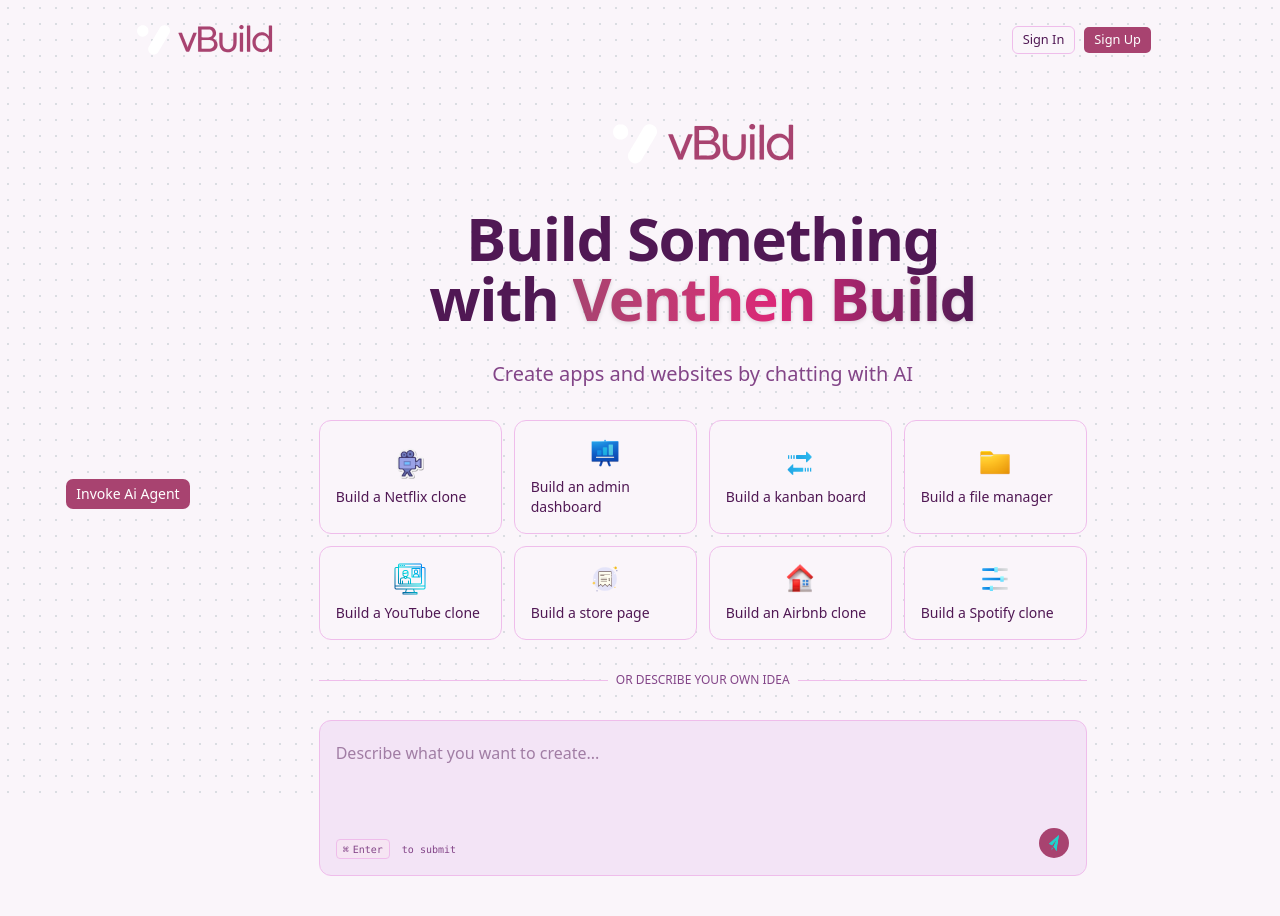
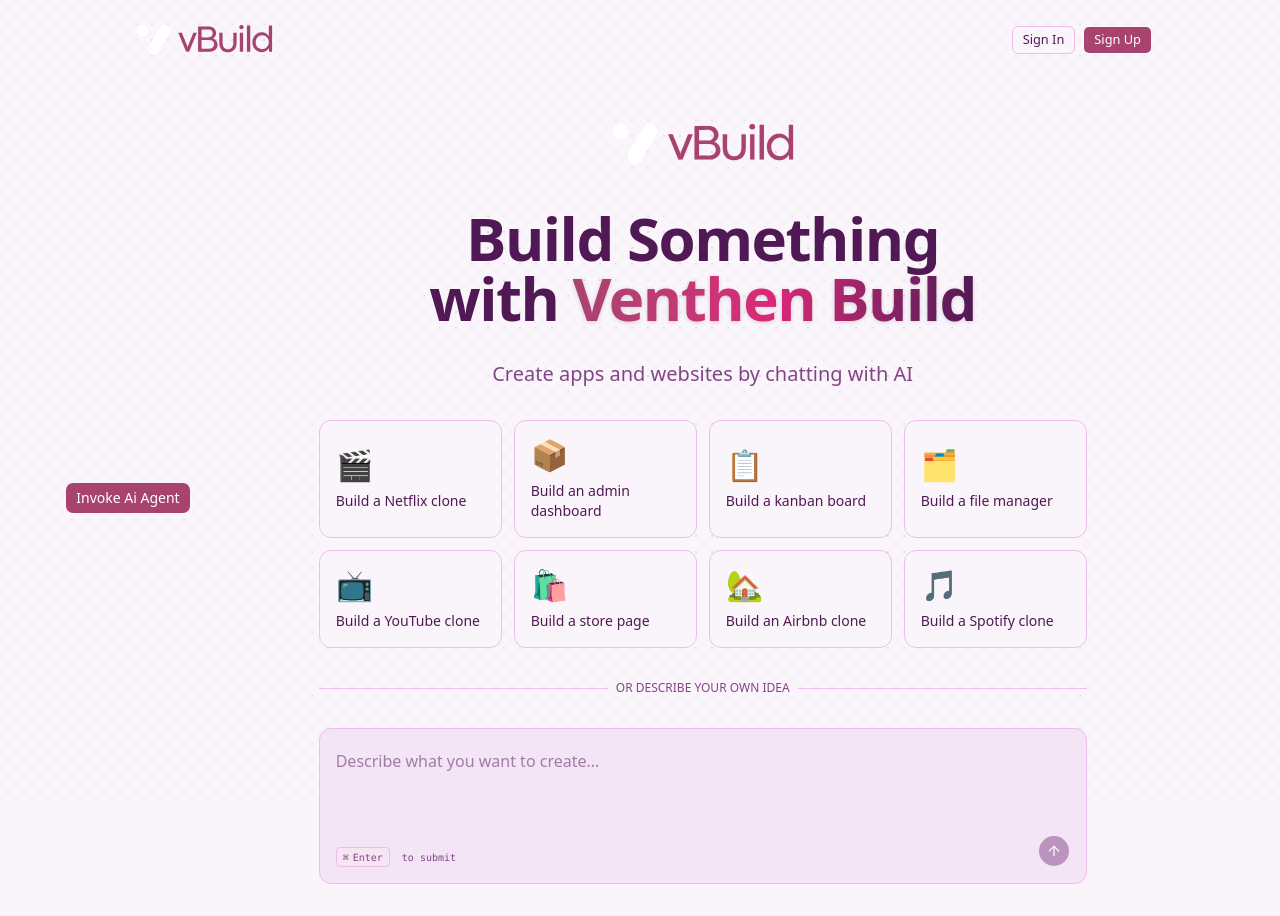
Before and after one commit to kishanghosh090/v0, a Next.js app: page / in a window 1280 px wide. Built offline with nearby package versions, Linux system fonts and the light colour scheme; no server answers.

Commit message:
add project form

```diff
--- a/src/modules/home/components/project-form.tsx
+++ b/src/modules/home/components/project-form.tsx
@@ -1,9 +1,8 @@
 "use client";
-import { Form, useForm } from "react-hook-form";
+import { useForm } from "react-hook-form";
 import { zodResolver } from "@hookform/resolvers/zod";
-
 import TextAreaAutosize from "react-textarea-autosize";
-import Image from "next/image";
+import { ArrowUpIcon, Loader2Icon } from "lucide-react";
 import { useRouter } from "next/navigation";
 import { toast } from "sonner";
 import { useState } from "react";
@@ -12,10 +11,9 @@ import { Spinner } from "@/components/ui/spinner";
 
 import { cn } from "@/lib/utils";
 import { Button } from "@/components/ui/button";
-// import { Button } from "@/components/ui/button";
-import { FormField } from "@/components/ui/form";
-// import { onInvoke } from "../actions";
-// import { useCreateProject } from "@/modules/projects/hooks/project";
+import { Form, FormField } from "@/components/ui/form";
+import { onInvoke } from "../actions";
+import { useCreateProject } from "@/modules/projects/hooks/project";
 
 // import { onInvoke } from "../actions";
 
@@ -28,49 +26,49 @@ const formSchema = z.object({
 
 const PROJECT_TEMPLATES = [
   {
-    icon: "/png_icons/icons8-movie-projector-100.png",
+    emoji: "🎬",
     title: "Build a Netflix clone",
     prompt:
       "Build a Netflix-style homepage with a hero banner (use a nice, dark-mode compatible gradient here), movie sections, responsive cards, and a modal for viewing details using mock data and local state. Use dark mode.",
   },
   {
-    icon: "/png_icons/icons8-analytics-94.png",
+    emoji: "📦",
     title: "Build an admin dashboard",
     prompt:
       "Create an admin dashboard with a sidebar, stat cards, a chart placeholder, and a basic table with filter and pagination using local state. Use clear visual grouping and balance in your design for a modern, professional look.",
   },
   {
-    icon: "/png_icons/icons8-sorting-arrows-horizontal-48.png",
+    emoji: "📋",
     title: "Build a kanban board",
     prompt:
       "Build a kanban board with drag-and-drop using react-beautiful-dnd and support for adding and removing tasks with local state. Use consistent spacing, column widths, and hover effects for a polished UI.",
   },
   {
-    icon: "/png_icons/icons8-folder-94.png",
+    emoji: "🗂️",
     title: "Build a file manager",
     prompt:
       "Build a file manager with folder list, file grid, and options to rename or delete items using mock data and local state. Focus on spacing, clear icons, and visual distinction between folders and files.",
   },
   {
-    icon: "/png_icons/icons8-video-call-64.png",
+    emoji: "📺",
     title: "Build a YouTube clone",
     prompt:
       "Build a YouTube-style homepage with mock video thumbnails, a category sidebar, and a modal preview with title and description using local state. Ensure clean alignment and a well-organized grid layout.",
   },
   {
-    icon: "/png_icons/icons8-bill-100.png",
+    emoji: "🛍️",
     title: "Build a store page",
     prompt:
       "Build a store page with category filters, a product grid, and local cart logic to add and remove items. Focus on clear typography, spacing, and button states for a great e-commerce UI.",
   },
   {
-    icon: "/png_icons/icons8-home-94.png",
+    emoji: "🏡",
     title: "Build an Airbnb clone",
     prompt:
       "Build an Airbnb-style listings grid with mock data, filter sidebar, and a modal with property details using local state. Use card spacing, soft shadows, and clean layout for a welcoming design.",
   },
   {
-    icon: "/png_icons/icons8-tune-48.png",
+    emoji: "🎵",
     title: "Build a Spotify clone",
     prompt:
       "Build a Spotify-style music player with a sidebar for playlists, a main area for song details, and playback controls. Use local state for managing playback and song selection. Prioritize layout balance and intuitive control placement for a smooth user experience. Use dark mode.",
@@ -80,7 +78,7 @@ const PROJECT_TEMPLATES = [
 const ProjectsForm = () => {
   const [isFocused, setIsFocused] = useState(false);
   const router = useRouter();
-  // const { mutateAsync, isPending } = useCreateProject();
+  const { mutateAsync, isPending } = useCreateProject();
 
   const form = useForm({
     resolver: zodResolver(formSchema),
@@ -96,8 +94,8 @@ const ProjectsForm = () => {
 
   const onSubmit = async (values: any) => {
     try {
-      // const res = await mutateAsync(values.content);
-      // router.push(`/projects/${res.id}`);
+      const res = await mutateAsync(values.content);
+      router.push(`/projects/${res.id}`);
       toast.success("Project created successfully");
       form.reset();
     } catch (error: any) {
@@ -105,7 +103,7 @@ const ProjectsForm = () => {
     }
   };
 
-  const isButtonDisabled = false;
+  const isButtonDisabled = isPending || !form.watch("content").trim();
 
   return (
     <div className="space-y-8">
@@ -120,18 +118,8 @@ const ProjectsForm = () => {
             className="group relative p-4 rounded-xl border bg-card hover:bg-accent/50 transition-all duration-200 text-left disabled:opacity-50 disabled:cursor-not-allowed hover:shadow-md hover:border-primary/30"
           >
             <div className="flex flex-col gap-2">
-              <span
-                className="inline-flex items-center justify-center text-3xl"
-                role="img"
-                aria-label={template.title}
-              >
-                <Image
-                  src={template.icon}
-                  alt=""
-                  width={32}
-                  height={32}
-                  className="h-8 w-8"
-                />
+              <span className="text-3xl" role="img" aria-label={template.title}>
+                {template.emoji}
               </span>
               <h3 className="text-sm font-medium group-hover:text-primary transition-colors">
                 {template.title}
@@ -180,7 +168,7 @@ const ProjectsForm = () => {
                 onKeyDown={(e) => {
                   if (e.key === "Enter" && (e.ctrlKey || e.metaKey)) {
                     e.preventDefault();
-                    // form.handleSubmit(onSubmit)(e);
+                    form.handleSubmit(onSubmit)(e);
                   }
                 }}
               />
@@ -202,17 +190,7 @@ const ProjectsForm = () => {
               disabled={isButtonDisabled}
               type="submit"
             >
-              {false ? (
-                <Spinner />
-              ) : (
-                <Image
-                  src="/png_icons/icons8-paper-plane-50.png"
-                  alt="Send"
-                  width={16}
-                  height={16}
-                  className="size-4"
-                />
-              )}
+              {isPending ? <Spinner /> : <ArrowUpIcon className="size-4" />}
             </Button>
           </div>
         </form>
```
